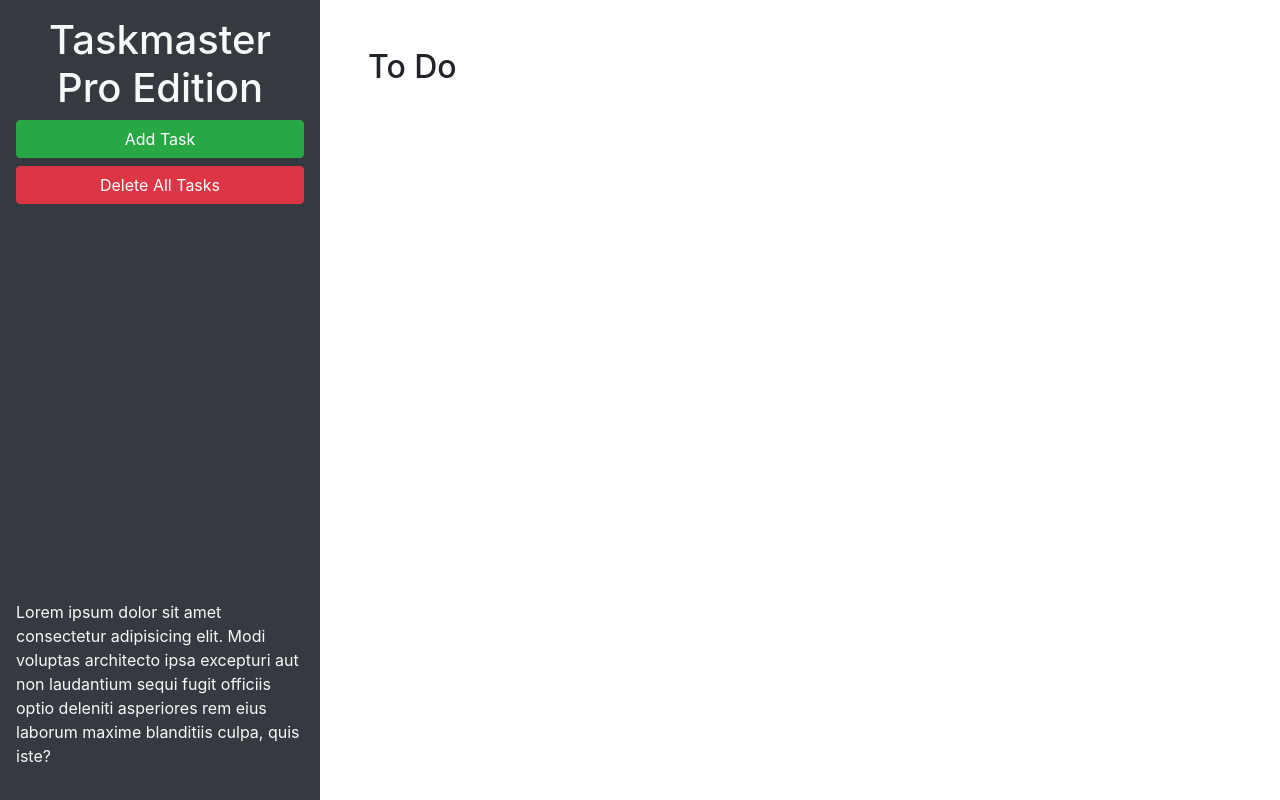
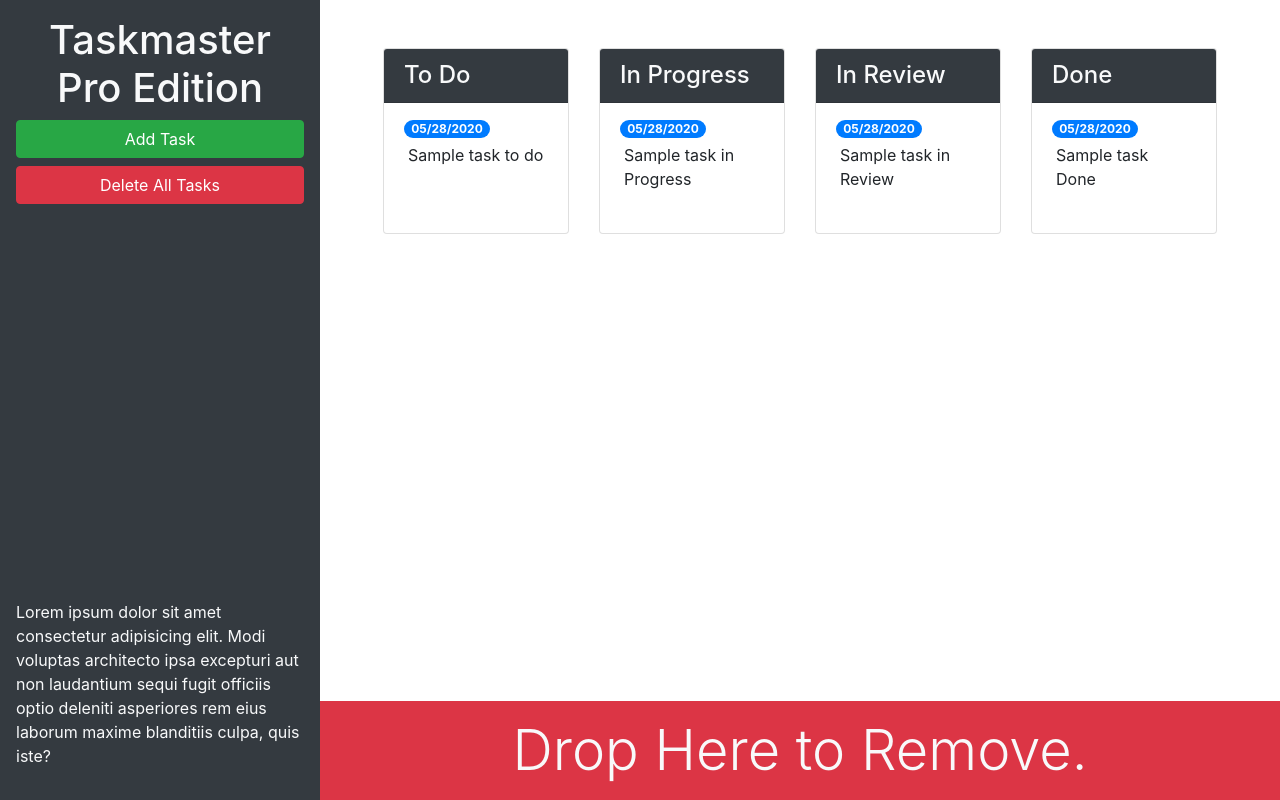
Before and after one commit to a-wiles/Taskmaster-Pro, a plain HTML site: page index.html in a window 1280 px wide. Drawn offline with nearby package versions, Linux system fonts and the light colour scheme.

Commit message:
Added flexbox coloums and Bootstrap + trash

```diff
--- a/assets/js/script.js
+++ b/assets/js/script.js
@@ -175,7 +175,7 @@ $(".list-group").on("blur", "input[type='text']", function() {
 
   // replace input with span element
   $(this).replaceWith(taskSpan);
-}
+});
 
 // load tasks for the first time
 loadTasks();
--- a/index.html
+++ b/index.html
@@ -13,20 +13,86 @@
 <body>
 
   <div class="row min-vh-100 no-gutters">
-    <header class="col-12 col-lg-3 bg-dark text-light d-flex flex-column p-4 p-lg-3">
+    <header class="col-12 col-lg-3 bg-dark text-light sticky-top d-flex flex-column p-4 p-lg-3">
       <h1 class="text-center">Taskmaster Pro Edition</h1>
       <button id="create-task" class="btn btn-block btn-success" data-toggle="modal" data-target="#task-form-modal">Add
         Task</button>
       <button id="remove-tasks" class="btn btn-block btn-danger">Delete All Tasks</button>
-      <p class="mt-auto">Lorem ipsum dolor sit amet consectetur adipisicing elit. Modi voluptas architecto ipsa
+      <p class="mt-auto d-none d-lg-block">Lorem ipsum dolor sit amet consectetur adipisicing elit. Modi voluptas architecto ipsa
         excepturi aut non
         laudantium sequi fugit officiis optio deleniti asperiores rem eius laborum maxime blanditiis culpa, quis iste?
       </p>
     </header>
-    <main class="col-12 col-lg-9">
-      <div class="m-5">
-        <h2>To Do</h2>
-        <ul id="list-toDo" class="list-group"> </ul>
+
+
+    <main class="col-12 col-lg-9 d-flex flex-column">
+      <div class="m-5 row justify-content-around">
+        <!--To do Start-->
+        <div class="col-12 col-md-6 col-xl-3 mb-3">
+          <div class="card">
+            <h4 class="card-header bg-dark text-light">
+              To Do
+            </h4>
+            <ul id="list-toDo" class="list-group list-group-flush">
+              <li class="list-group-item">
+                <span class="badge badge-primary badge-pill">05/28/2020</span>
+                <p class="m-1">Sample task to do</p>
+              </li>
+            </ul>
+          </div>
+        </div>
+        <!--To do End-->
+
+        <!--In Progress Start-->
+        <div class ="col-12 col-md-6 col-xl-3 mb-3">
+          <div class="card">
+            <h4 class="card-header bg-dark text-light">
+              In Progress
+            </h4>
+            <ul id="list-inProgress" class="list-group list-group-flush">
+              <li class="list-group-item">
+                <span class="badge badge-primary badge-pill">05/28/2020</span>
+                <p class="m-1">Sample task in Progress</p>
+              </li>
+            </ul>
+          </div>
+        </div>
+        <!--In Progress End-->
+        <!--In Review Start-->
+        <div class="col-12 col-md-6 col-xl-3 mb-3">
+          <div class="card">
+            <h4 class="card-header bg-dark text-light">
+              In Review
+            </h4>
+            <ul id="list-inReview" class="list-group list-group-flush">
+              <li class="list-group-item">
+                <span class="badge badge-primary badge-pill">05/28/2020</span>
+                <p class="m-1">Sample task in Review</p>
+              </li>
+            </ul>
+          </div>
+        </div>
+        <!--In Review End-->
+        <!--Done Start-->
+        <div class="col-12 col-md-6 col-xl-3 mb-3">
+          <div class="card">
+            <h4 class="card-header bg-dark text-light">
+              Done
+            </h4>
+            <ul id="list-done" class="list-group list-group-flush">
+              <li class="list-group-item">
+                <span class="badge badge-primary badge-pill">05/28/2020</span>
+                <p class="m-1">Sample task Done</p>
+              </li>
+            </ul>
+          </div>
+        </div>
+        <!--Done End-->
+      </div>
+      <div id="trash" class="mt-auto">
+        <div class="w-100 bg-danger p-3 text-center text-light display-4">
+          Drop Here to Remove.
+        </div>
       </div>
     </main>
   </div>
@@ -46,11 +112,11 @@
           <form>
             <div class="form-group">
               <label for="modalTaskDescription">Task description</label>
-              <textarea id="modalTaskDescription" rows="3"></textarea>
+              <textarea id="modalTaskDescription" rows="3" class="form-control"></textarea>
             </div>
             <div class="form-group">
               <label for="modalDueDate">Due date</label>
-              <input type="text" id="modalDueDate" placeholder="mm/dd/yyyy" autocomplete="off" />
+              <input type="text" class="form-control" id="modalDueDate" placeholder="mm/dd/yyyy" autocomplete="off" />
             </div>
           </form>
         </div>
```
